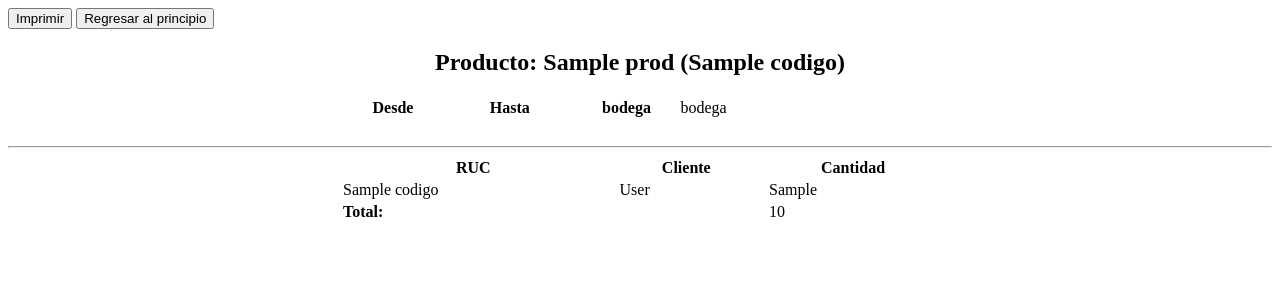
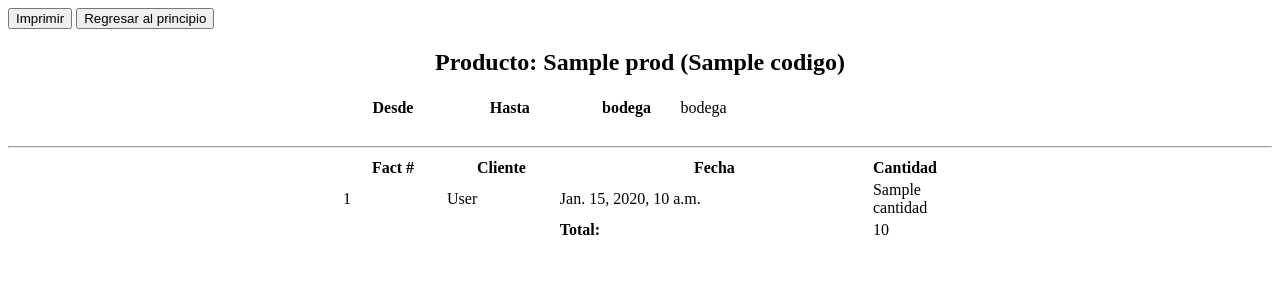
Before and after one commit to qihqi/henryFACT, a Django app: template servidor/henry/facturas/templates/ventas_por_productos_detalle.html in a window 1280 px wide. Shown: the top 300 px of the page. Run offline with Django 3.2, Linux system fonts and the light colour scheme; the template is opened without the code that fills it: most values are stand-ins (such as "Sample title", 1, 10 or a date in 2020).

Commit message:
Remove grouping by person

```diff
--- a/servidor/henry/facturas/templates/ventas_por_productos_detalle.html
+++ b/servidor/henry/facturas/templates/ventas_por_productos_detalle.html
@@ -21,21 +21,24 @@
         <hr />
         <table width=600 align="center">
             <tr>
-                <th width=100>RUC</th>
+                <th width=100>Fact #</th>
                 <th>Cliente</th>
+                <th>Fecha</th>
                 <th width=60>Cantidad</th>
             </tr>
             {% for i in items %}
             <tr>
-                <td width=100>{{i.0.codigo}}</td>
-                <td>&nbsp; &nbsp;{{i.0.fullname}}</td>
-                <td>{{i.1}}</td>
+                <td width=100>{{i.desp_cod_id}}</td>
+                <td>{{i.desp_cod.cliente.fullname}}</td>
+                <td>{{i.desp_cod.fecha}}</td>
+                <td>{{i.cantidad}}</td>
             </tr>
             {%endfor %}
             <tr>
-                <td width=60 class="cant"><b>Total: </b></td>
-                <td width=60></td>
-                <td width=60 class="cant">{{total}}</td>
+                <td> </td>
+                <td> </td>
+                <td><b>Total: </b></td>
+                <td>{{total}}</td>
             </tr>
         </table>
     </body>
```
Also changed, not shown: servidor/henry/facturas/views.py (+2 -10 lines).
